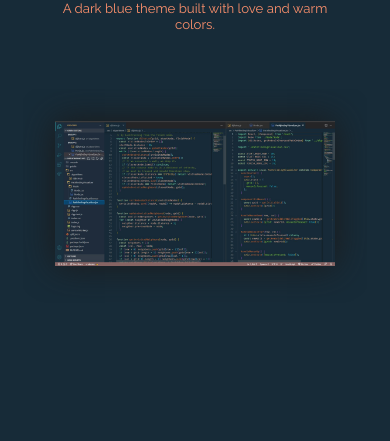
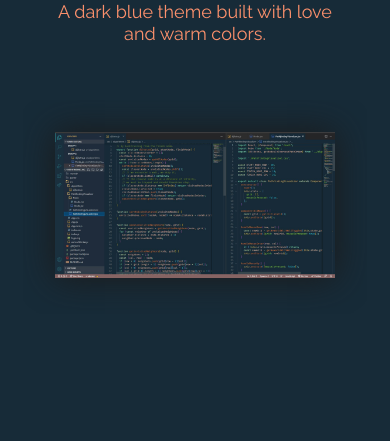
Before and after one commit to tamojay/Dark-Mattr-Theme, a plain HTML site: page index.html in a window 390 px wide. Shown: the part 118-559 px from the top of the page. Drawn offline with Linux system fonts and the light colour scheme; a web font is replaced by a local one.

Commit message:
Update style.css

```diff
--- a/style.css
+++ b/style.css
@@ -44,6 +44,11 @@ body {
    line-height: 1;
    color: var(--clr-accent);
 }
+
+.wrapper-header p {
+   font-family: var(--ff-style-one);
+   font-size: 1.525rem;
+  }
 
 .wrapper-section {
    margin-bottom: 2rem;
@@ -163,6 +168,11 @@ p > a {
       color: var(--clr-accent);
    }
 
+   .wrapper-header p {
+   font-family: var(--ff-style-one);
+   font-size: 1.125rem;
+  }
+
    .wrapper-section {
       margin-bottom: 1rem;
    }
```
